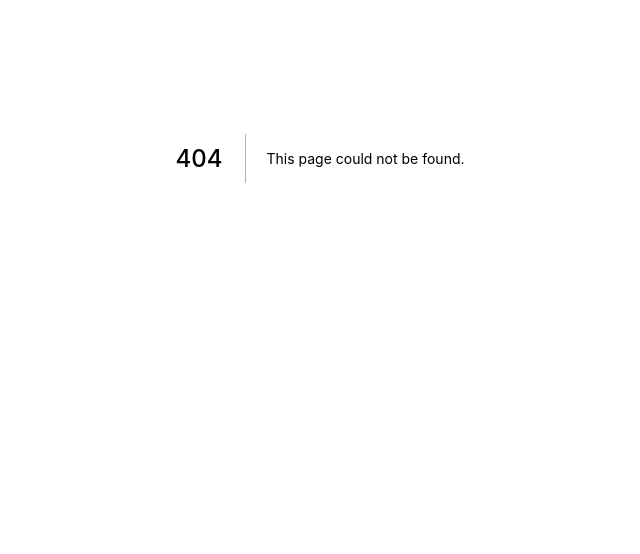
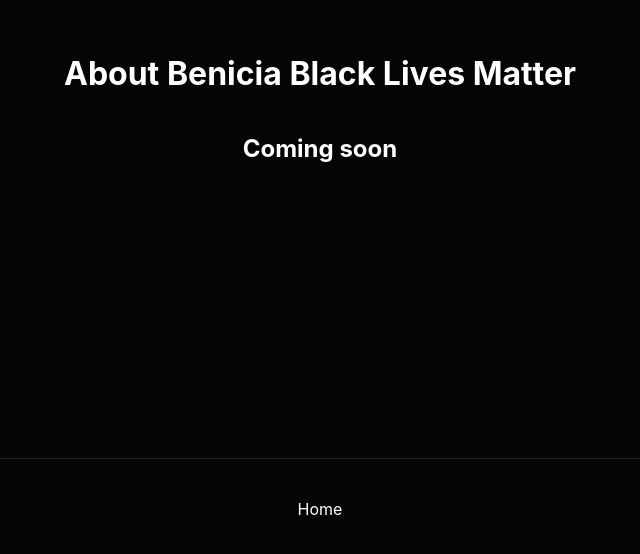
Before and after one commit to jnhooper/bblm, a Next.js app: page /about in a window 1280 px wide. Before the commit this address had no page. Shown: the part 242-796 px from the top of the page, without its empty margins (320-960 px from the left). Built offline with nearby package versions, Linux system fonts and the light colour scheme.

Commit message:
test out paths with next

```diff
--- /dev/null
+++ b/components/Link/Link.tsx
@@ -0,0 +1,42 @@
+import NextLink from 'next/link';
+import styled from 'styled-components';
+
+
+/**
+ * I love this blog https://tobiasahlin.com/blog/css-trick-animating-link-underlines/
+ */
+const StyledLink = styled.a({
+  position: 'relative',
+  color: 'white',
+  textDecoration: 'none',
+  ':hover,:focus': {
+    color: 'white',
+  },
+  '::before': {
+    content: '""',
+    position: 'absolute',
+    width: '100%',
+    height: '0.1rem',
+    bottom: 0,
+    left: 0,
+    backgroundColor: '#fddb3a',
+    visibility: 'hidden',
+    transform: 'scaleX(0)',
+    transition: 'all 0.3s ease-in-out 0s',
+  },
+  ':hover::before, :focus::before': {
+    visibility: 'visible',
+    transform: 'scaleX(1)',
+  }
+});
+
+export const Link = (props) => {
+  const {children, ...rest} = props;
+  return(
+    <NextLink passHref {...rest}>
+      <StyledLink>
+        {children}
+      </StyledLink>
+    </NextLink>
+  )
+}
--- /dev/null
+++ b/components/Link/index.tsx
@@ -0,0 +1,2 @@
+import {Link} from './Link';
+export default Link
--- a/package.json
+++ b/package.json
@@ -6,7 +6,7 @@
     "dev": "next dev",
     "build": "next build",
     "start": "next start",
-    "serve": "next build && next export -o docs/"
+    "serve": "next build && next export -o docs/ && touch docs/.nojekyll"
   },
   "dependencies": {
     "next": "9.5.3",
--- /dev/null
+++ b/pages/about/index.tsx
@@ -0,0 +1,26 @@
+import {Title, SubTitle} from '../index';
+import RootWrapper from '../../styles/layouts/RootWrapper';
+import Main from 'styles/layouts/Main';
+import Footer from 'styles/layouts/Footer';
+import Link from '../../components/Link';
+
+
+const About = () => {
+  return (
+    <RootWrapper>
+      <Main>
+        <Title>About Benicia Black Lives Matter</Title>
+        <SubTitle>Coming soon</SubTitle>
+      </Main>
+      <Footer>
+        <Link
+          href="/"
+        >
+          Home
+        </Link>
+      </Footer>
+    </RootWrapper>
+  )
+}
+
+export default About;
--- a/pages/index.tsx
+++ b/pages/index.tsx
@@ -1,33 +1,40 @@
-import Head from 'next/head'
-import styles from '../styles/Home.module.css'
-import styled from 'styled-components';
+import Head from 'next/head';
+import styled from 'styled-components'
 
-const StyledWrapper = styled.div({
-  backgroundColor: 'black',
-  color: 'white',
-  minHeight: '100vh',
-  padding: '0 0.5rem',
-  display: 'flex',
-  flexDirection: 'column',
-  justifyContent: 'center',
-  alignItems: 'center'
-})
+import RootWrapper from 'styles/layouts/RootWrapper'
+import Main from 'styles/layouts/Main'
+import Footer from 'styles/layouts/Footer';
+import Link from '../components/Link'
+
+export const Title = styled.h1({
+  textAlign: 'center'
+});
+
+export const SubTitle = styled.h2({
+  textAlign: 'center'
+});
 
 export default function Home() {
+
   return (
-    <StyledWrapper>
+    <RootWrapper>
       <Head>
         <title>Benicia Black Lives Matter</title>
         <link rel="icon" href="/favicon.ico" />
       </Head>
 
-      <main className={styles.main}>
-        <h1>Benicia Black Lives Matter</h1>
-        <h2>Coming soon</h2>
-      </main>
+      <Main>
+        <Title>Benicia Black Lives Matter</Title>
+        <SubTitle>Coming soon</SubTitle>
+      </Main>
 
-      <footer className={styles.footer}>
-      </footer>
-    </StyledWrapper>
+      <Footer>
+        <Link
+          href="/about"
+        >
+          About
+        </Link>
+      </Footer>
+    </RootWrapper>
   )
 }
--- /dev/null
+++ b/styles/layouts/Footer/Footer.tsx
@@ -0,0 +1,10 @@
+import styled from 'styled-components';
+
+export const Footer = styled.footer({
+  width: '100%',
+  height: '100px',
+  borderTop: '0.1rem solid #221f3b',
+  display: 'flex',
+  justifyContent: 'center',
+  alignItems: 'center',
+});
--- /dev/null
+++ b/styles/layouts/Footer/index.tsx
@@ -0,0 +1,2 @@
+import {Footer} from './Footer';
+export default Footer;
--- /dev/null
+++ b/styles/layouts/Main/Main.tsx
@@ -0,0 +1,10 @@
+import styled from 'styled-components';
+
+export const Main = styled.main({
+  padding: '5rem 0',
+  flex: 1,
+  display: 'flex',
+  flexDirection: 'column',
+  justifyContent: 'center',
+  alignItems: 'center',
+});
--- /dev/null
+++ b/styles/layouts/Main/index.tsx
@@ -0,0 +1,2 @@
+import {Main} from './Main';
+export default Main;
--- /dev/null
+++ b/styles/layouts/RootWrapper/RootWrapper.tsx
@@ -0,0 +1,14 @@
+import styled from 'styled-components';
+
+export const RootWrapper = styled.div({
+  backgroundColor: '#050505',
+  color: 'white',
+  minHeight: '100vh',
+  padding: '0 0.5rem',
+  display: 'flex',
+  flexDirection: 'column',
+  justifyContent: 'center',
+  alignItems: 'center'
+})
+
+export default RootWrapper;
--- /dev/null
+++ b/styles/layouts/RootWrapper/index.tsx
@@ -0,0 +1,2 @@
+import RootWrapper from './RootWrapper';
+export default RootWrapper;
```
Also changed, not shown: 4 other files (tests, documents, lock files or other folders).
